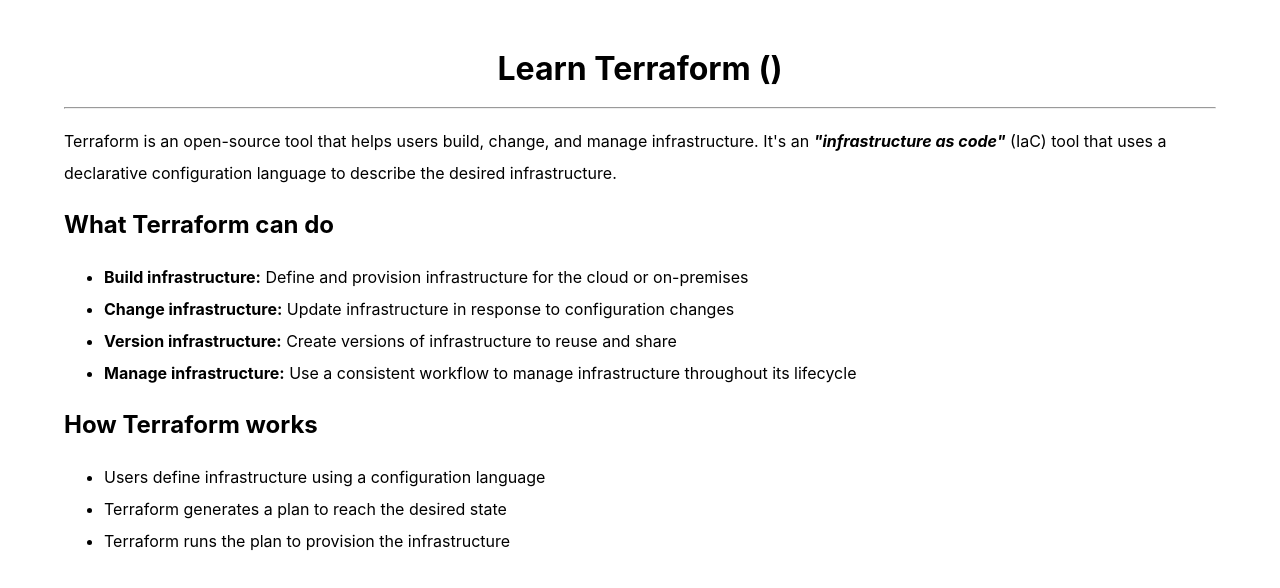
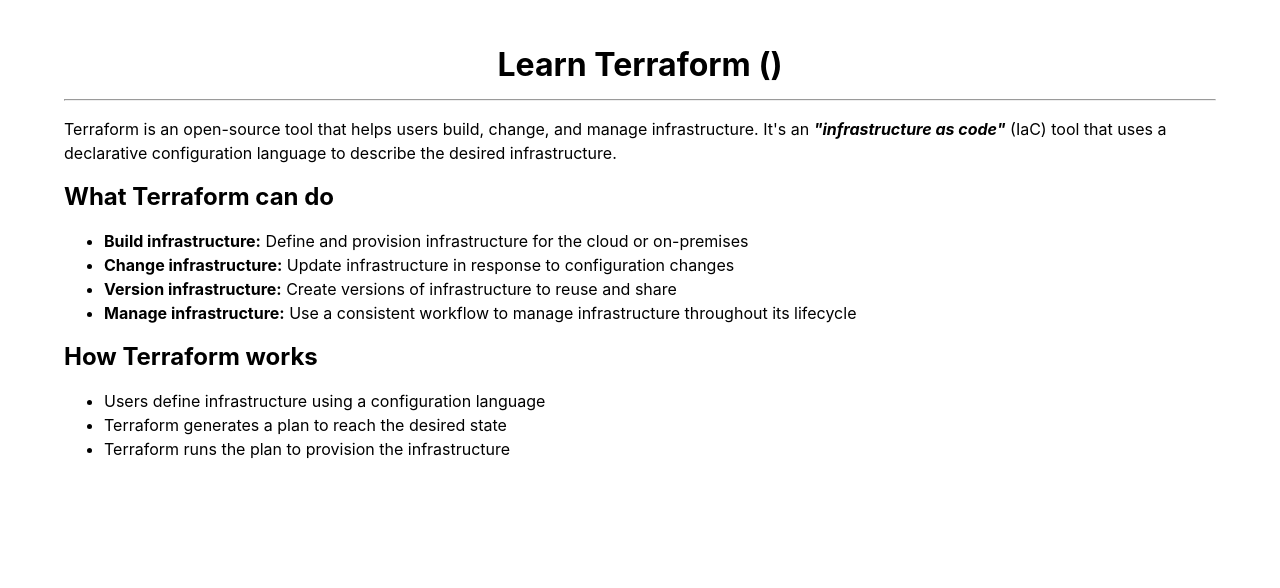
Before and after one commit to harireddy7/learn-terraform, a React (Create React App) app: page / in a window 1280 px wide. Shown: the top 588 px of the page. Built offline with nearby package versions, Linux system fonts and the light colour scheme.

Commit message:
test pr change to dev

```diff
--- a/src/App.css
+++ b/src/App.css
@@ -2,7 +2,7 @@
   padding: 2rem 4rem;
   max-width: 1200px;
   margin: 0 auto;
-  line-height: 2rem;
+  line-height: 1.5rem;
 
   header {
     text-align: center;
```
